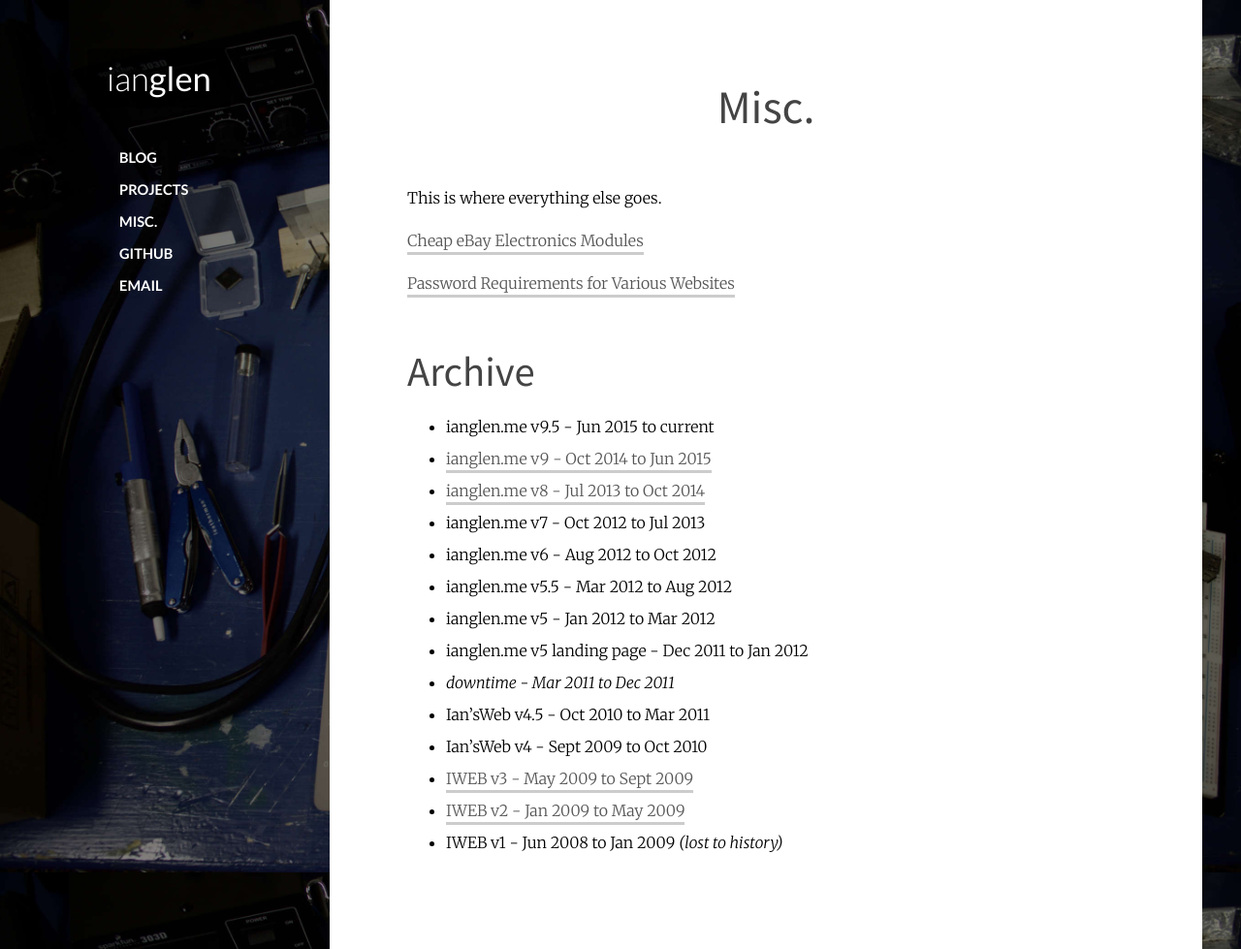
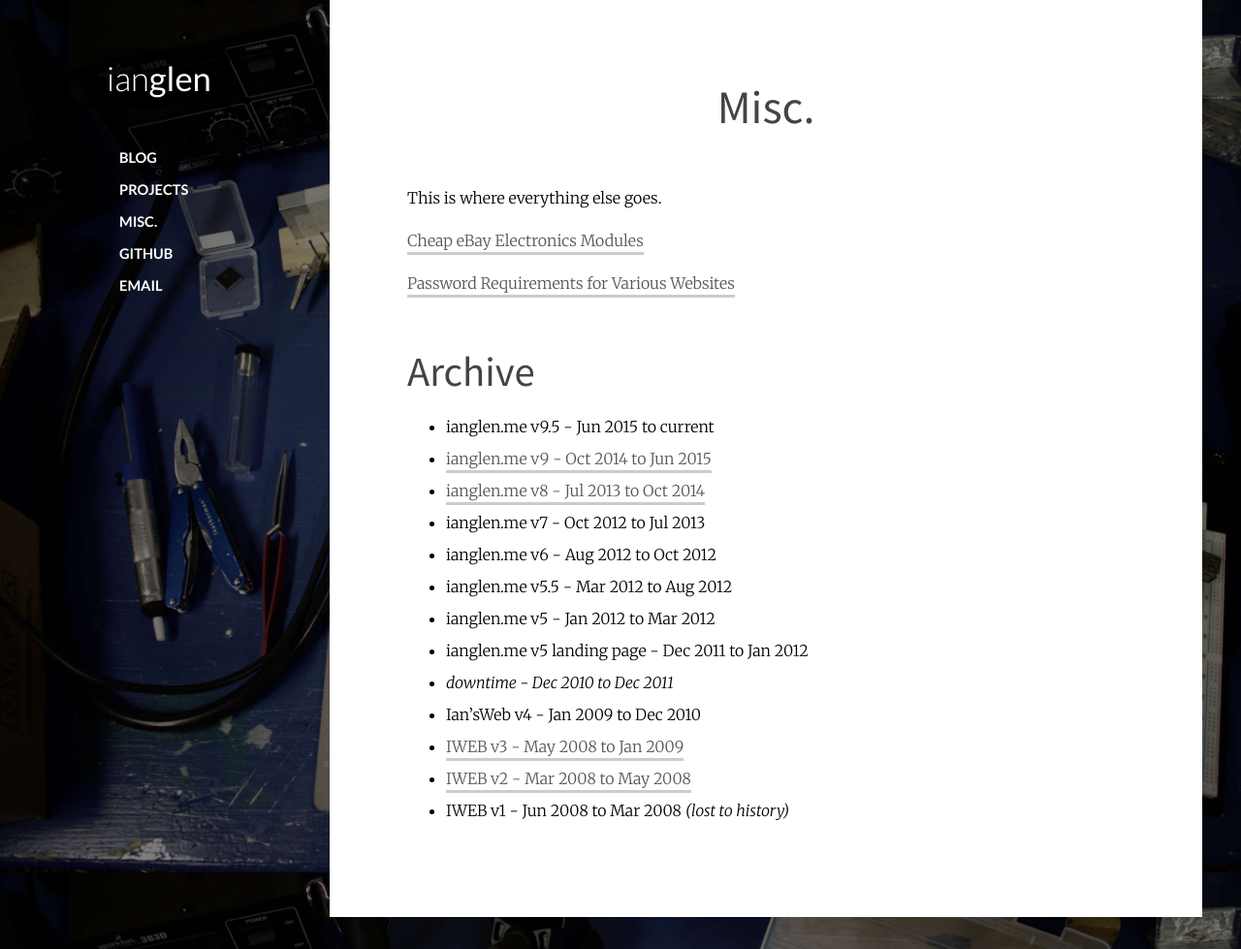
Before and after one commit to codeThatThinks/ianglen.me, a Jekyll site: the page built from misc.md, in a window 1280 px wide and 979 px high. Shown: the whole window at 97% size. Built offline with Jekyll 4.4.1, drawn with Linux system fonts in a browser that asks for light colours.

Commit message:
Updated archive dates

```diff
--- a/misc.md
+++ b/misc.md
@@ -20,9 +20,8 @@ This is where everything else goes.
 * ianglen.me v5.5 - Mar 2012 to Aug 2012
 * ianglen.me v5 - Jan 2012 to Mar 2012
 * ianglen.me v5 landing page - Dec 2011 to Jan 2012
-* _downtime - Mar 2011 to Dec 2011_
-* Ian'sWeb v4.5 - Oct 2010 to Mar 2011
-* Ian'sWeb v4 - Sept 2009 to Oct 2010
-* [IWEB v3 - May 2009 to Sept 2009]({{ site.baseurl }}/archive/ianglen.me/v3/)
-* [IWEB v2 - Jan 2009 to May 2009]({{ site.baseurl }}/archive/ianglen.me/v2/)
-* IWEB v1 - Jun 2008 to Jan 2009 _(lost to history)_
+* _downtime - Dec 2010 to Dec 2011_
+* Ian'sWeb v4 - Jan 2009 to Dec 2010
+* [IWEB v3 - May 2008 to Jan 2009]({{ site.baseurl }}/archive/ianglen.me/v3/)
+* [IWEB v2 - Mar 2008 to May 2008]({{ site.baseurl }}/archive/ianglen.me/v2/)
+* IWEB v1 - Jun 2008 to Mar 2008 _(lost to history)_
```
